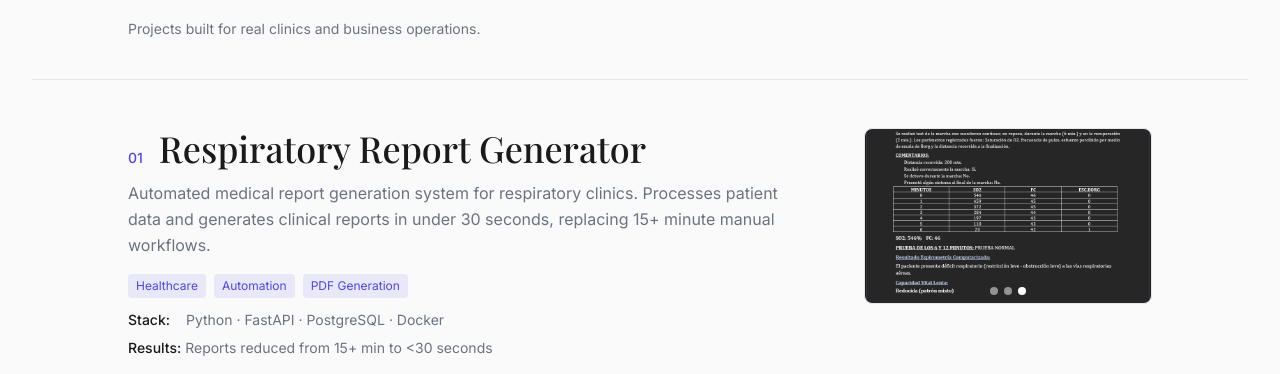
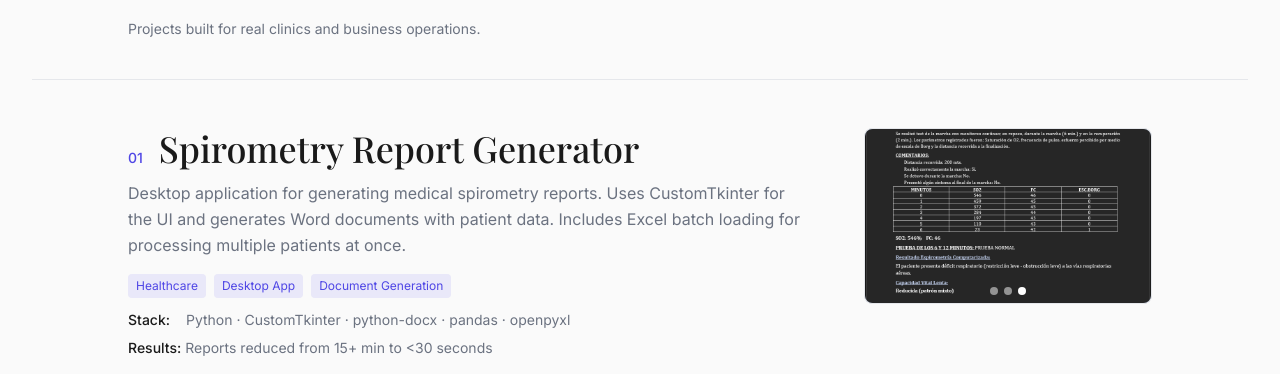
Before and after one commit to tonysoprano33/portfolio-lautaro-ortiz, a Next.js app: page / in a window 1280 px wide. Shown: the part 2860-3234 px from the top of the page. Built offline with nearby package versions, Linux system fonts and the light colour scheme.

Commit message:
Actualizar stack del Spirometry Report con dependencias reales del README

```diff
--- a/src/data/projects.ts
+++ b/src/data/projects.ts
@@ -14,10 +14,10 @@ export interface Project {
 export const projects: Project[] = [
   {
     id: "1",
-    title: "Respiratory Report Generator",
-    description: "Automated medical report generation system for respiratory clinics. Processes patient data and generates clinical reports in under 30 seconds, replacing 15+ minute manual workflows.",
-    tags: ["Healthcare", "Automation", "PDF Generation"],
-    tools: ["Python", "FastAPI", "PostgreSQL", "Docker"],
+    title: "Spirometry Report Generator",
+    description: "Desktop application for generating medical spirometry reports. Uses CustomTkinter for the UI and generates Word documents with patient data. Includes Excel batch loading for processing multiple patients at once.",
+    tags: ["Healthcare", "Desktop App", "Document Generation"],
+    tools: ["Python", "CustomTkinter", "python-docx", "pandas", "openpyxl"],
     results: "Reports reduced from 15+ min to <30 seconds",
     githubUrl: "https://github.com/tonysoprano33/espiro-informes",
     liveUrl: undefined,
--- a/src/lib/i18n.ts
+++ b/src/lib/i18n.ts
@@ -100,8 +100,8 @@ export const translations = {
     // Project details
     projectDetails: {
       respiratory: {
-        title: "Respiratory Report Generator",
-        description: "Automated medical report generation system for respiratory clinics. Processes patient data and generates clinical reports in under 30 seconds, replacing 15+ minute manual workflows.",
+        title: "Spirometry Report Generator",
+        description: "Desktop application for generating medical spirometry reports. Uses CustomTkinter for the UI and generates Word documents with patient data. Includes Excel batch loading for processing multiple patients at once.",
         results: "Reports reduced from 15+ min to <30 seconds",
       },
       excel: {
@@ -215,8 +215,8 @@ export const translations = {
     // Project details
     projectDetails: {
       respiratory: {
-        title: "Generador de Reportes Respiratorios",
-        description: "Sistema automatizado de generación de reportes médicos para clínicas respiratorias. Procesa datos de pacientes y genera reportes clínicos en menos de 30 segundos, reemplazando flujos manuales de 15+ minutos.",
+        title: "Generador de Informes de Espirometría",
+        description: "Aplicación de escritorio para generar informes médicos de espirometría. Usa CustomTkinter para la interfaz y genera documentos Word con datos del paciente. Incluye carga por lotes desde Excel para procesar múltiples pacientes.",
         results: "Reportes reducidos de 15+ min a <30 segundos",
       },
       excel: {
```
